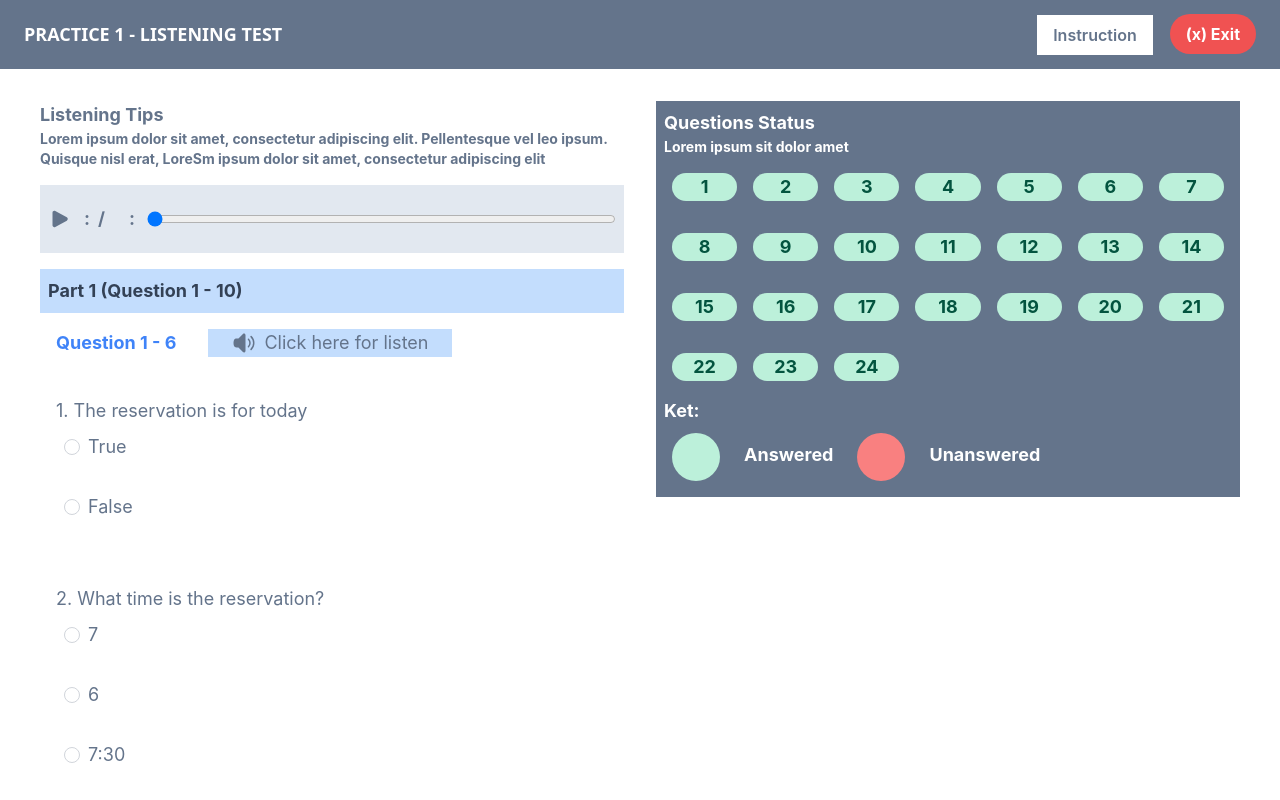
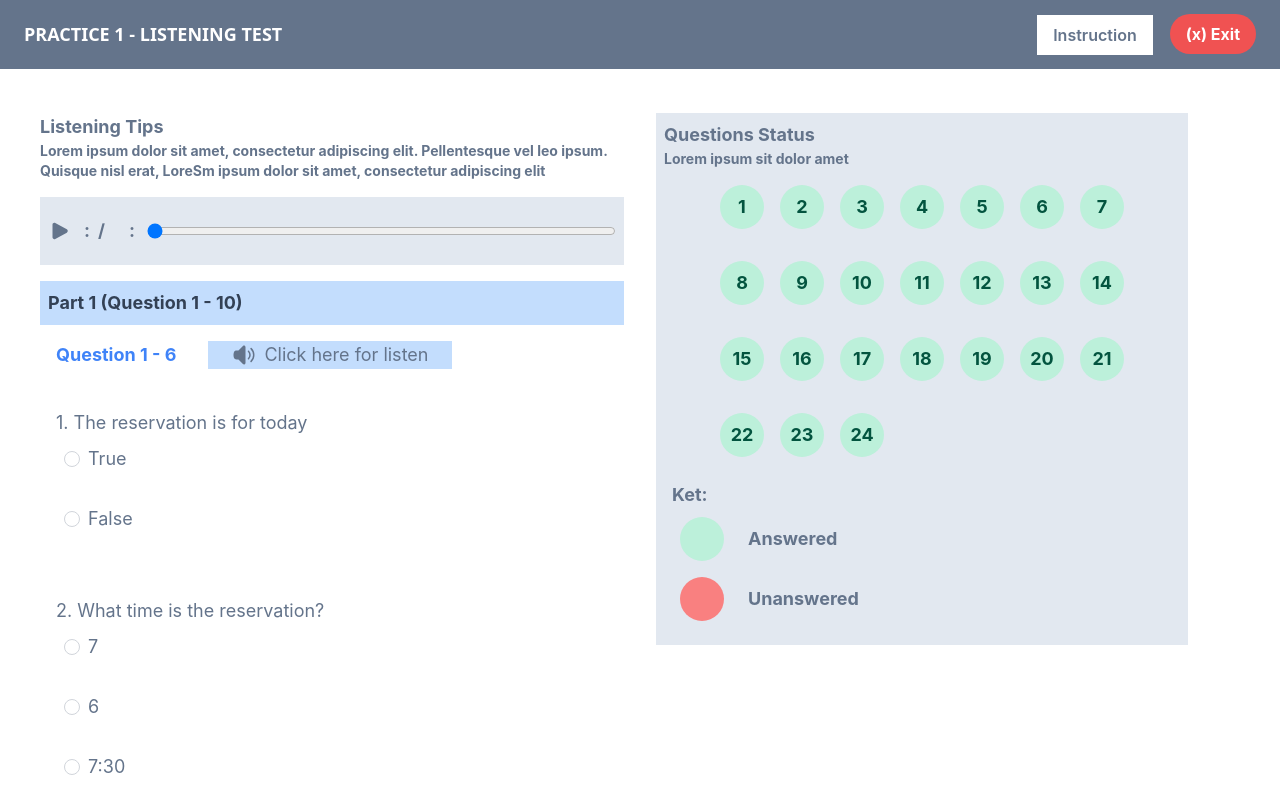
Before and after one commit to salsabilaathika-97/challenge-kobi, a React (Create React App) app: page / in a window 1280 px wide. Shown: the top 800 px of the page. Built offline with nearby package versions, Linux system fonts and the light colour scheme; no server answers.

Commit message:
change question status styling

```diff
--- a/src/pages/Dashboard.js
+++ b/src/pages/Dashboard.js
@@ -11,6 +11,7 @@ const Dashboard = () => {
     return (
         <div>
             <Navbar />
+            <div class="grid grid-cols-1 items-center" >
                 <div class="grid grid-cols-2 gap-8 my-8 mx-10">
                     <div class="text-lg text-slate-500 font-bold">
                         Listening Tips
@@ -22,31 +23,35 @@ const Dashboard = () => {
                         <QuestionPartTwo />
                         <QuestionPartThree />
                         <QuestionPartFour />
-                    <button class = "w-full my-4 p-2 font-normal bg-purple-500 hover:bg-purple-700 rounded-md text-white">Submit</button>
+                        <button class="w-full my-4 p-2 font-normal bg-purple-500 hover:bg-purple-700 rounded-md text-white">Submit</button>
                     </div>
 
-                <div class="bg-slate-500 h-max p-2 text-lg text-white font-bold">
+                    <div class="bg-slate-200 h-max p-2 text-lg text-slate-500 font-bold w-max">
                         Questions Status
-                    <div class="text-white text-sm">
+                        <div class="text-slate-500 text-sm">
                             Lorem ipsum sit dolor amet
                         </div>
-                    <div class="grid grid-cols-7">
+                        <div class="grid grid-cols-7 grid-rows-4 mx-12">
                             {
                                 QuestionStatus.map((item) => (
-                                <button class="my-4 mx-2 rounded-full bg-green-200 active:bg-red-200 text-green-800 active:text-red-800 text-center">
+                                    <button class="my-4 mx-2 w-11 h-11 rounded-full grow-0 shrink-0 bg-green-200 active:bg-red-200 text-green-800 active:text-red-800 text-center">
                                         {item}
                                     </button>
                                 ))
                             }
                         </div>
-                    <div>
+                        <div class = "p-2">
                             Ket:
                             <div class="flex flex-row">
-                            <div class="w-12 h-12 m-2 bg-green-200 rounded-full"></div><p class="m-2 p-2">Answered</p>
-                            <div class="w-12 h-12 m-2 bg-red-400 rounded-full"></div><p class="m-2 p-2">Unanswered</p>
+                                <div class="w-11 h-auto m-2 bg-green-200 rounded-full"></div><p class="m-2 p-2">Answered</p>
+                            </div>
+                            <div class="flex flex-row">
+                                <div class="w-11 h-auto m-2 bg-red-400 rounded-full"></div><p class="m-2 p-2">Unanswered</p>
                             </div>
                         </div>
                     </div>
+                </div>
+
             </div>
         </div>
     )
```
Lines whose indentation alone changed are shown as unchanged.
